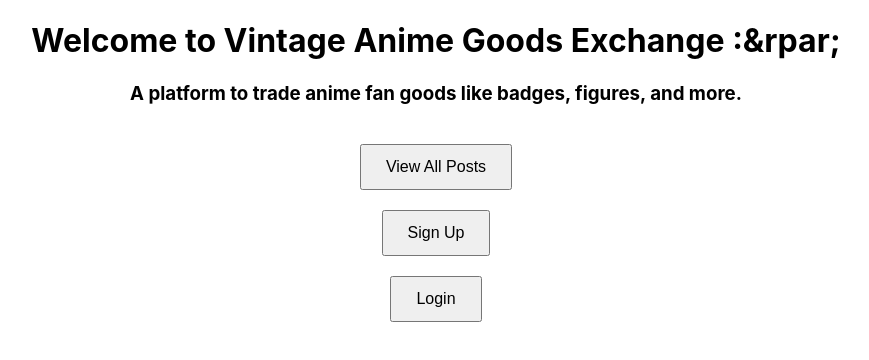
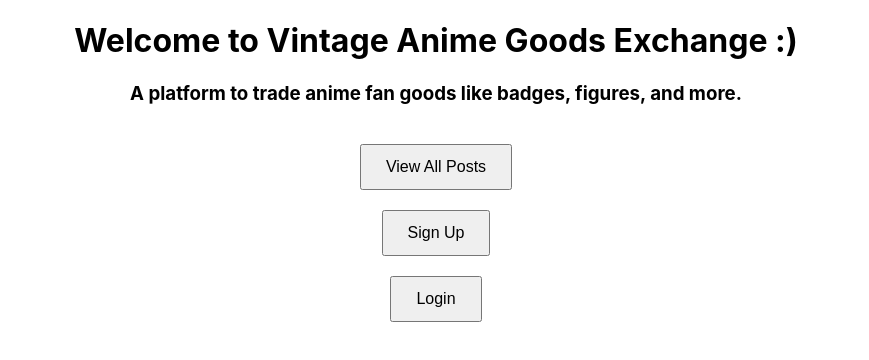
Before and after one commit to diweic/ProjectVAGE, a React (Create React App) app in the folder client/: page / in a window 1280 px wide. Shown: the top 360 px of the page, without its empty margins (204-1073 px from the left). Built offline with nearby package versions, Linux system fonts and the light colour scheme.

Commit message:
updated readme.md

```diff
--- a/client/src/Home.jsx
+++ b/client/src/Home.jsx
@@ -6,7 +6,7 @@ function Home() {
 
   return (
     <div>
-      <h1>Welcome to Vintage Anime Goods Exchange :&rpar;</h1>
+      <h1>Welcome to Vintage Anime Goods Exchange :)</h1>
       <h3>A platform to trade anime fan goods like badges, figures, and more.</h3>
 
       <br />
```
Also changed, not shown: 1 other file (tests, documents, lock files or other folders).
